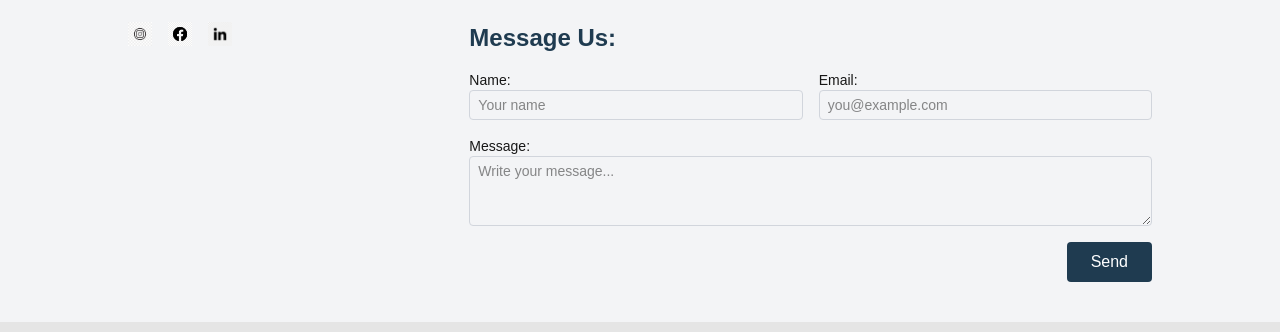
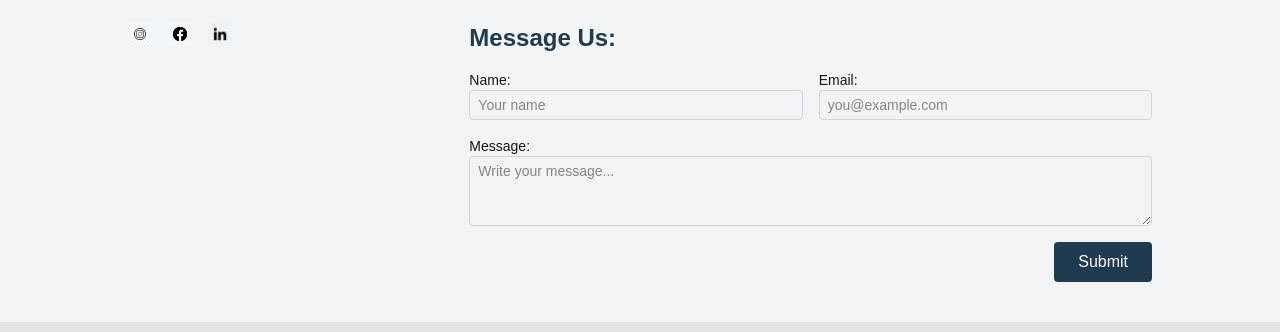
Before and after one commit to lindale1/NoRuffDays, a Next.js app: page /contact in a window 1280 px wide. Shown: the part 393-725 px from the top of the page. Built offline with nearby package versions, Linux system fonts and the light colour scheme.

Commit message:
Update page.tsx

```diff
--- a/src/app/contact/page.tsx
+++ b/src/app/contact/page.tsx
@@ -1,16 +1,46 @@
-import React from "react";
+'use client';
+
+import React, { useState } from "react";
 import AuthHeader from '../../components/AuthHeader';
 import Footer from '../../components/Footer';
 
 const ContactPage = () => {
+
+
+  const [nameInput, setNameInput] = useState('');
+  const [emailInput, setEmailInput] = useState('');
+  const [messageInput, setMessageInput] = useState('');
+  const [showThankYou, setShowThankYou] = useState(false);
+
+
+  {/*chnages what is inside text boxes based on what is typed in boxes when program run*/}
+  const handleNameChange = (e: React.ChangeEvent<HTMLInputElement>) => {
+    setNameInput(e.target.value);
+  };
+
+  const handleEmailChange = (e: React.ChangeEvent<HTMLInputElement>) => {
+    setEmailInput(e.target.value);
+  };
+
+  const handleMessageChange = (e: React.ChangeEvent<HTMLTextAreaElement>) => {
+    setMessageInput(e.target.value);
+  };
+
+  const handleClear = () => {
+    setNameInput('');
+    setEmailInput('');
+    setMessageInput('');
+    setShowThankYou(true);
+
+  };
+
   return (
     <div>
-      <AuthHeader /> {/*imported*/}
+      <AuthHeader />
 
       {/* GET IN TOUCH SECTION */}
       <section className="bg-[#1f3b50] text-white py-12 px-4">
         <h2 className="text-3xl font-bold text-center mb-10">GET IN TOUCH</h2>
-        {/*texts to display each information type such as email, phone, and address*/}
         <div className="flex flex-col md:flex-row justify-around items-center gap-8">
           <div className="flex flex-col items-center">
             <div className="text-4xl mb-2">📧</div>
@@ -35,11 +65,8 @@ const ContactPage = () => {
       {/* MESSAGE US SECTION */}
       <section className="bg-gray-100 py-10 px-6">
         <div className="flex justify-between items-start max-w-5xl mx-auto gap-6 flex-col md:flex-row">
-
           {/* Social Icons */}
-          {/*each icon is also a link that takes you to homepage of sm website*/}
           <div className="text-2xl flex gap-4 mb-4 md:mb-0">
-            <div className="flex gap-4">
             <a href="https://www.instagram.com" target="_blank" rel="noopener noreferrer">
               <img src="/instagram-icon.png" alt="Instagram" className="w-6 h-6" />
             </a>
@@ -50,26 +77,19 @@ const ContactPage = () => {
               <img src="/linkedin-icon.png" alt="LinkedIn" className="w-6 h-6" />
             </a>
           </div>
-          </div>
 
           {/* Form Section */}
           <div className="w-full md:w-2/3">
             <h3 className="text-2xl font-bold text-[#1f3b50] mb-4">Message Us:</h3>
-            <form
-              action="https://formsubmit.co/9d691f8c74ab20aa29487434e438a552"
-              method="POST"
-              className="flex flex-col space-y-4"
-            >
-              <input type="hidden" name="_captcha" value="false" />
-              <input type="hidden" name="_next" value="thankyou.tsx" />
-
+            <form className="flex flex-col space-y-4">
               <div className="flex flex-col md:flex-row gap-4">
                 <div className="flex flex-col w-full">
                   <label htmlFor="name" className="text-sm">Name:</label>
                   <input
                     type="text"
                     id="name"
-                    name="name"
+                    value={nameInput}
+                    onChange={handleNameChange}
                     required
                     className="border border-gray-300 rounded text-sm px-2 py-1"
                     placeholder="Your name"
@@ -80,7 +100,8 @@ const ContactPage = () => {
                   <input
                     type="email"
                     id="email"
-                    name="email"
+                    value={emailInput}
+                    onChange={handleEmailChange}
                     required
                     className="border border-gray-300 rounded text-sm px-2 py-1"
                     placeholder="you@example.com"
@@ -92,26 +113,36 @@ const ContactPage = () => {
                 <label htmlFor="message" className="text-sm">Message:</label>
                 <textarea
                   id="message"
-                  name="message"
-                  rows="3"
+                  value={messageInput}
+                  onChange={handleMessageChange}
+                  rows={3}
                   required
                   className="border border-gray-300 rounded text-sm px-2 py-1"
                   placeholder="Write your message..."
                 ></textarea>
               </div>
 
+              <div className="flex justify-end items-center gap-4">
+                {showThankYou && (
+                 <div className="text-green-600 text-sm border border-green-300 bg-green-50 px-3 py-1 rounded shadow">
+                   Thank you for your response!
+                 </div>
+               )}
                <button
-                type="submit"
-                className="self-end bg-[#1f3b50] text-white px-6 py-2 rounded hover:bg-[#163144]"
+                  type="button"
+                 onClick={handleClear}
+                 className="bg-[#1f3b50] text-white px-6 py-2 rounded hover:bg-[#163144]"
                 >
-                Send
+                  Submit
                 </button>
+              </div>
+
             </form>
           </div>
         </div>
       </section>
 
-      <Footer /> {/*imported*/}
+      <Footer />
     </div>
   );
 };
```
Lines whose indentation alone changed are shown as unchanged.
